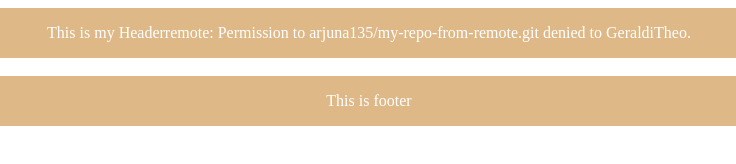
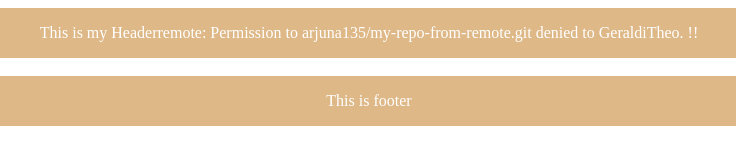
Before and after one commit to GeraldiTheo/my-repo-from-remote, a plain HTML site: page index.html in a window 1280 px wide. Shown: the full height of the page, 271-1007 px from the left. Drawn offline with Linux system fonts and the light colour scheme.

Commit message:
Change New 02

```diff
--- a/index.html
+++ b/index.html
@@ -11,7 +11,7 @@
 </head>
 <body>
     <header>
-        This is my Headerremote: Permission to arjuna135/my-repo-from-remote.git denied to GeraldiTheo.
+        This is my Headerremote: Permission to arjuna135/my-repo-from-remote.git denied to GeraldiTheo. !!
     </header>
     <main>
         This My Content
```
